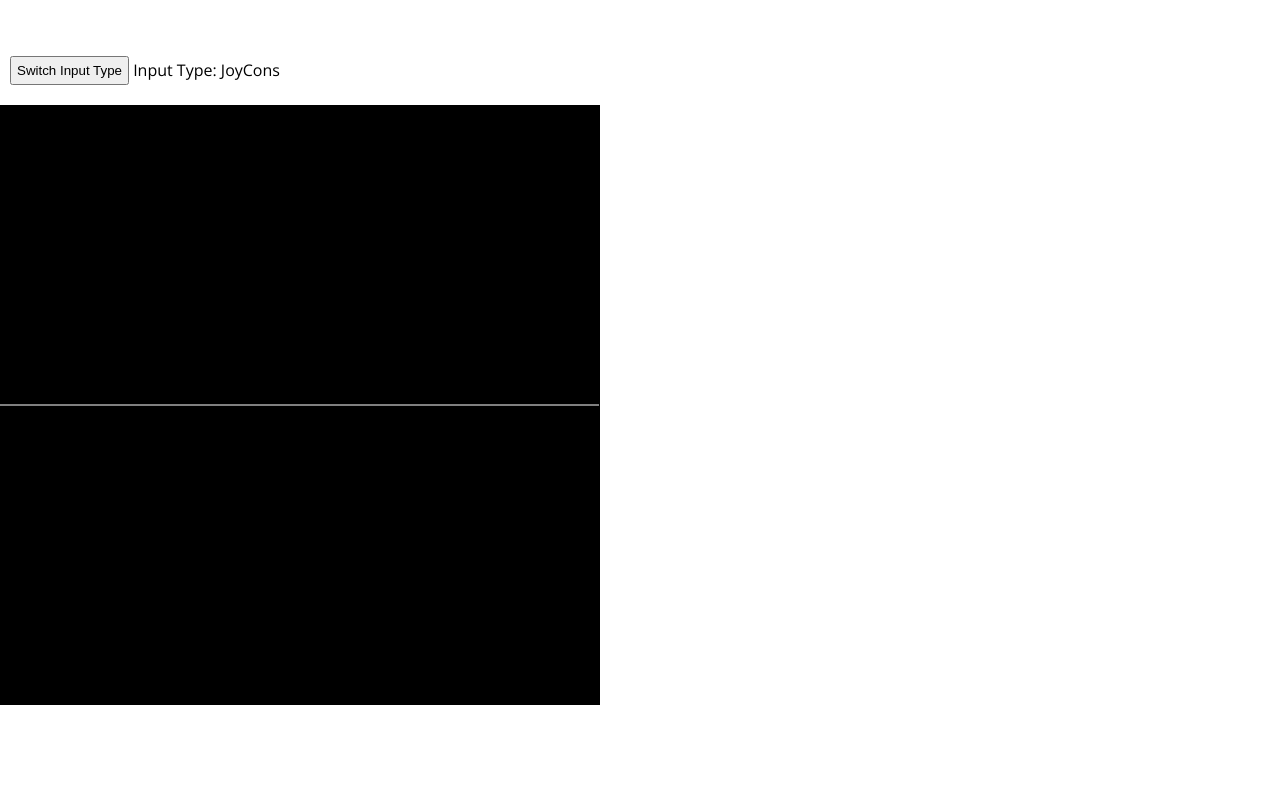
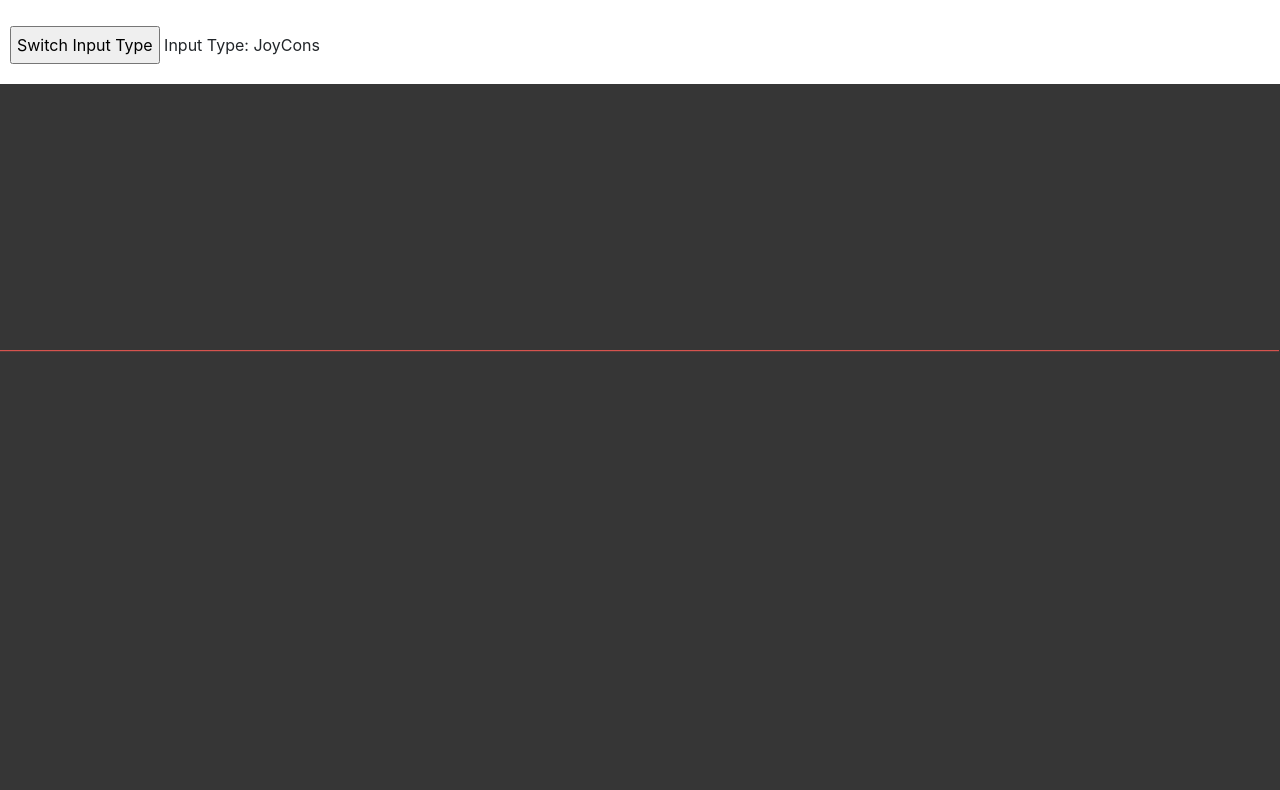
Before and after one commit to wrussell1999/astonhack-2018, a website built with webpack: page index.html in a window 1280 px wide. Shown: the part 90-880 px from the top of the page. Before the commit the page ends 800 px from the top, so only its background shows below. Built offline with nearby package versions, Linux system fonts and the light colour scheme.

Commit message:
Canvas is now resizeable

```diff
--- a/css/main.css
+++ b/css/main.css
@@ -1,9 +1,11 @@
 html {
     font-family: 'Open Sans', sans-serif;
+    overflow: hidden;
 }
 
 body {
     margin: 0;
+    overflow: hidden;
 }
 
 .pad {
--- a/index.html
+++ b/index.html
@@ -4,7 +4,7 @@
     <meta charset="UTF-8" />
     <title>Notendo Tunes</title>
     <link href="https://fonts.googleapis.com/css?family=Open+Sans" rel="stylesheet">
-
+    <link rel="stylesheet" href="https://stackpath.bootstrapcdn.com/bootstrap/4.1.3/css/bootstrap.min.css" integrity="sha384-MCw98/SFnGE8fJT3GXwEOngsV7Zt27NXFoaoApmYm81iuXoPkFOJwJ8ERdknLPMO" crossorigin="anonymous">
     <title>Notendo Tunes</title>
   </head>
   <body>
@@ -17,6 +17,6 @@
       <label id="state_label">JoyCons</label>
     </div>
 
-    <canvas id='slider' width=600 height=600></canvas>
+    <canvas id='slider' margin: 0px></canvas>
   </body>
 </html>
--- a/src/main.js
+++ b/src/main.js
@@ -9,10 +9,29 @@ window.onload = function() {
   attachHandlers(instrument, document.getElementById('slider'));
 
   let canvas = document.getElementById('slider');
+
+  window.addEventListener('resize', resizeCanvas, false);
+  canvas.width = window.innerWidth;
+  canvas.height = window.innerHeight;
+
   let ctx = canvas.getContext('2d');
 
-  ctx.fillStyle = 'black';
-  ctx.strokeStyle = 'white';
+  function redraw() {
+    ctx.strokeRect(0, 0, window.innerWidth, window.innerHeight);
+    ctx.fillStyle = '#363636';
+    ctx.strokeStyle = '#f45954';
+    console.log("Redraw");
+  }
+
+  function resizeCanvas() {
+    canvas.width = window.innerWidth;
+    canvas.height = window.innerHeight;
+    console.log("resizeCanvas");
+    redraw();
+  }
+
+  ctx.fillStyle = '#363636';
+  ctx.strokeStyle = '#f45954';
 
   let length = 0;
   let dlength = 4;
@@ -20,12 +39,14 @@ window.onload = function() {
   let frequency = Infinity;
 
   let interval = setInterval(() => {
-    ctx.fillRect(0, 0, 600, 600);
+    ctx.fillRect(0, 0, canvas.width, canvas.height);
 
     ctx.beginPath();
-    ctx.moveTo(0, 300);
-    for (let x = 0; x < 600; x++) {
-      let y = 300 + length * Math.sin(x * x * 200 / frequency);
+    ctx.moveTo(0, window.innerHeight/3);
+    console.log("canvas height: " + canvas.height/2);
+    console.log("window height: " + window.innerHeight/2);
+    for (let x = 0; x < canvas.width; x++) {
+      let y = (window.innerHeight/3) + length * Math.sin(x * x * 200 / frequency);
       ctx.lineTo(x, y);
     }
     ctx.stroke();
@@ -44,6 +65,8 @@ window.onload = function() {
     frequency = Infinity;
   }
 }
+
+
 
 function majorPentatonicScale(pitch) {
   const base = 49;
```
